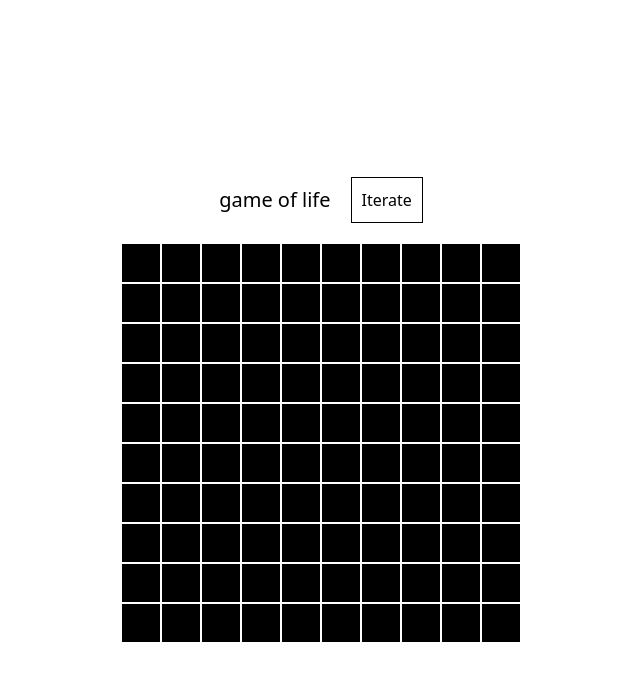
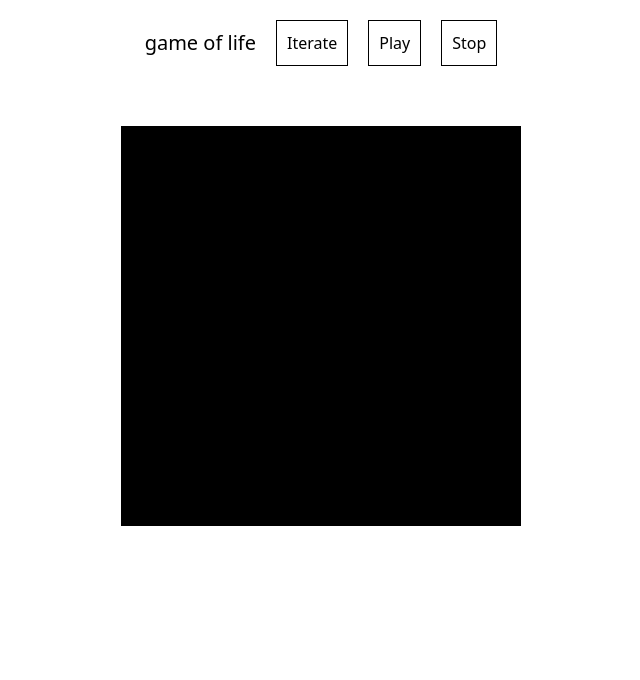
Before and after one commit to discapes/game-of-life, a Svelte app: page / in a window 1280 px wide. Shown: the top 680 px of the page, without its empty margins (319-959 px from the left). Built offline with nearby package versions, Linux system fonts and the light colour scheme.

Commit message:
optimization and infinite field

```diff
--- a/index.html
+++ b/index.html
@@ -4,7 +4,7 @@
     <meta charset="UTF-8" />
     <link rel="icon" type="image/svg+xml" href="/vite.svg" />
     <meta name="viewport" content="width=device-width, initial-scale=1.0" />
-    <title>Vite + Svelte</title>
+    <title>Game of Life</title>
   </head>
   <body>
     <div id="app"></div>
--- a/src/App.svelte
+++ b/src/App.svelte
@@ -1,76 +1,120 @@
 <script>
-  // @ts-nocheck
   import { onMount, onDestroy } from "svelte";
-  import { debug } from "svelte/internal";
 
-  const w = 10;
-  const h = 10;
-  let current = Array(w)
-    .fill(0)
-    .map((col) => Array(h).fill(0));
-  let next = Array(w)
-    .fill(0)
-    .map((col) => Array(h).fill(0));
-  let intervalID;
-  const intervalSeconds = 1;
+  const initialW = 10;
+  const initialH = 10;
+  let current = new Set();
+  let maxx = initialW;
+  let minx = -1;
+  let miny = -1;
+  let maxy = initialH;
+  const intervalSeconds = 0.01;
+  let stopped = false;
 
-  // onMount(() => setInterval(iter, intervalSeconds * 1000));
-  // onDestroy(() => clearInterval(intervalID));
+  function stop() {
+    stopped = true;
+  }
+
+  function play() {
+    stopped = false;
+    function f() {
+      if (stopped) return;
+      iter();
+      setTimeout(f, intervalSeconds * 1000);
+    }
+    f();
+  }
 
   function iter() {
+    minx = miny = Infinity;
+    maxx = maxy = -Infinity;
+
     console.log("iterating..");
-    for (let x = 0; x < current.length; x++) {
-      for (let y = 0; y < current.length; y++) {
-        changeCell(x, y);
+    const next = new Set();
+    const deadNeighbours = new Set();
+    for (const s of current.values()) {
+      const [x, y] = s.split(",").map((s) => +s);
+      let neighbours = 0;
+      forNeighbours(x, y, (nx, ny) => {
+        if (current.has([nx, ny].join(","))) neighbours++;
+        else deadNeighbours.add([nx, ny].join(","));
+      });
+      if (neighbours === 2 || neighbours === 3) {
+        next.add([x, y].join(","));
+        minx = Math.min(x, minx);
+        miny = Math.min(y, miny);
+        maxx = Math.max(x, maxx);
+        maxy = Math.max(y, maxy);
       }
     }
-    const old = current;
-    current = next;
-    next = old;
-  }
-  function changeCell(x, y) {
-    let neighbours = 0;
-    const minx = !x - 1;
-    const miny = !y - 1;
-    const maxx = !!(w - x - 1);
-    const maxy = !!(h - y - 1);
 
-    for (let dx = minx; dx <= maxx; dx++) {
-      for (let dy = miny; dy <= maxy; dy++) {
-        if (dx === 0 && dy === 0) continue;
-        neighbours += current[x + dx][y + dy];
+    for (const s of deadNeighbours.values()) {
+      const [x, y] = s.split(",").map((s) => +s);
+      let neighbours = 0;
+      forNeighbours(x, y, (nx, ny) => {
+        neighbours += +current.has([nx, ny].join(","));
+      });
+      if (neighbours === 3) {
+        next.add([x, y].join(","));
+        minx = Math.min(x, minx);
+        miny = Math.min(y, miny);
+        maxx = Math.max(x, maxx);
+        maxy = Math.max(y, maxy);
       }
     }
-    switch (neighbours) {
-      case 3:
-        next[x][y] = 1;
-        break;
-      case 2:
-        next[x][y] = current[x][y];
-        break;
-      default:
-        next[x][y] = 0;
-        break;
+    minx--;
+    miny--;
+    maxx++;
+    maxy++;
+    current = next;
+  }
+  function forNeighbours(x, y, cb) {
+    for (let dx = -1; dx <= 1; dx++) {
+      for (let dy = -1; dy <= 1; dy++) {
+        if (dx === 0 && dy === 0) continue;
+        cb(x + dx, y + dy);
+      }
     }
   }
 </script>
 
-<main class="flex flex-col justify-center items-center overflow-auto h-screen">
+<svelte:window on:keyup={(e) => e.key == " " && iter()} />
+
+<main
+  class="inline-flex min-w-full flex-col justify-center items-center h-screen">
   <div class="flex gap-5 p-5 items-center">
     <h1 class="text-xl">game of life</h1>
     <button on:click={iter}>Iterate</button>
+    <button on:click={play}>Play</button>
+    <button on:click={stop}>Stop</button>
   </div>
 
-  <div style="column-count: {w}" class="col gap-x-0">
-    {#each current as col, x}
-      {#each col as cell, y}
-        <div
-          class="border w-10 h-10 {cell
-            ? 'bg-white border-black'
-            : 'bg-black border-white'}"
-          on:click={() => (current[x][y] = !current[x][y])} />
+  <div class="w-full h-full flex justify-center">
+    <div
+      style="grid-template-columns: repeat({maxx -
+        minx +
+        1}, minmax(0, 1fr)); grid-template-rows: repeat({maxy -
+        miny +
+        1}, minmax(0, 1fr));
+      width: min(100%, {(maxx - minx + 1) * 40}px);
+      height: min(100%, {(maxy - miny + 1) * 40}px)"
+      class="inline-grid gap-x-0 p-10 aspect-square">
+      {#each Array(maxy - miny + 1).fill(0) as _y, y}
+        {#each Array(maxx - minx + 1).fill(0) as _x, x}
+          <div
+            class="w-full h-full max-w-[40px] max-h-[40px] {current.has(
+              [x + minx, y + miny].join(',')
+            )
+              ? 'bg-white border-black'
+              : 'bg-black border-white'}"
+            on:click={() => {
+              if (!current.delete([x + minx, y + miny].join(",")))
+                current.add([x + minx, y + miny].join(","));
+              current = current;
+            }} />
+        {/each}
       {/each}
-    {/each}
+    </div>
   </div>
 </main>
 
```
